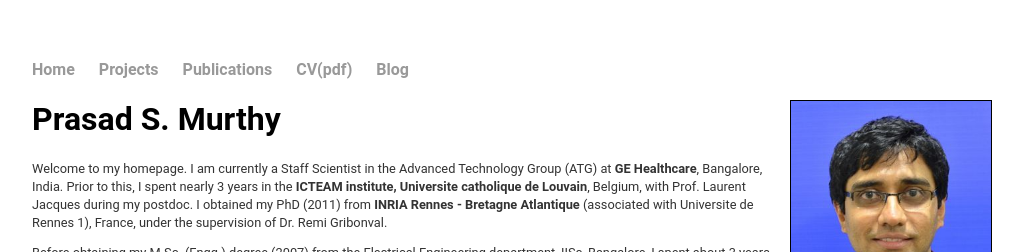
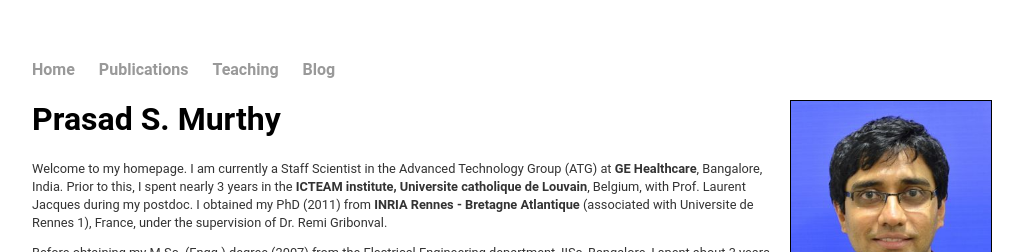
Before and after one commit to psudhaka/psudhaka.github.io, a Jekyll site: the page built from index.html, in a window 1280 px wide. Shown: the top 252 px of the page, without its empty margins (128-1151 px from the left). Built offline with Jekyll 4.4.1, drawn with Linux system fonts in a browser that asks for light colours.

Commit message:
Removed projects and CV

```diff
--- a/_layouts/default.html
+++ b/_layouts/default.html
@@ -9,9 +9,10 @@
 			<nav>
 	    		<ul>
 	        		<li><a href="/">Home</a></li>
-	        		<li><a href="/projects">Projects</a></li>
-		        	<li><a href="/publications">Publications</a></li>
-	        		<li><a href="/CV_PSudhakar.pdf">CV(pdf)</a></li>
+	        		<!--<li><a href="/projects">Projects</a></li>-->
+				<li><a href="/publications">Publications</a></li>
+		        	<li><a href="/teaching">Teaching</a></li>
+	        		<!--<li><a href="/CV_PSudhakar.pdf">CV(pdf)</a></li>-->
 	        		<li><a href="/blog">Blog</a></li>
 	    		</ul>
 			</nav>
```
